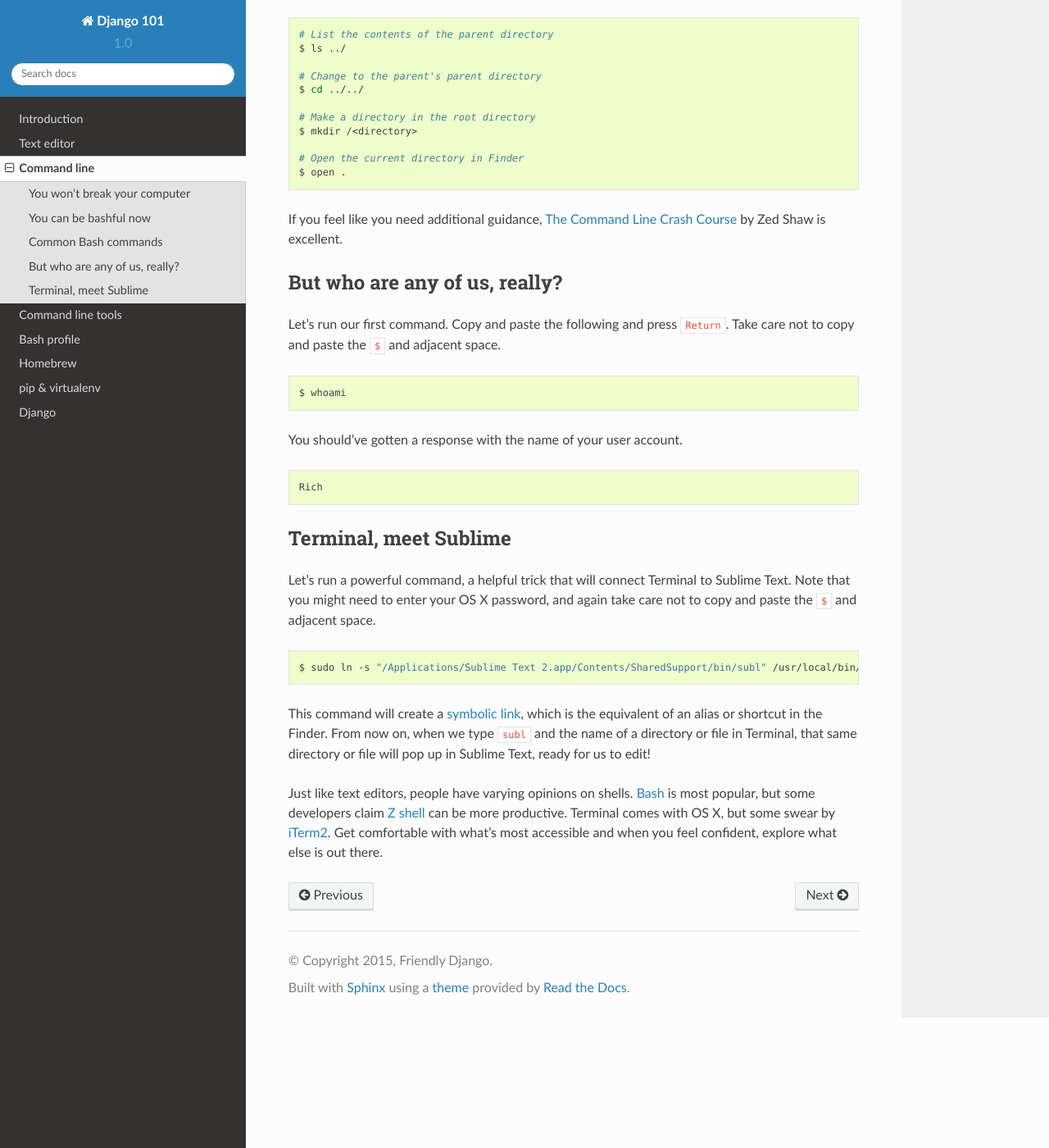
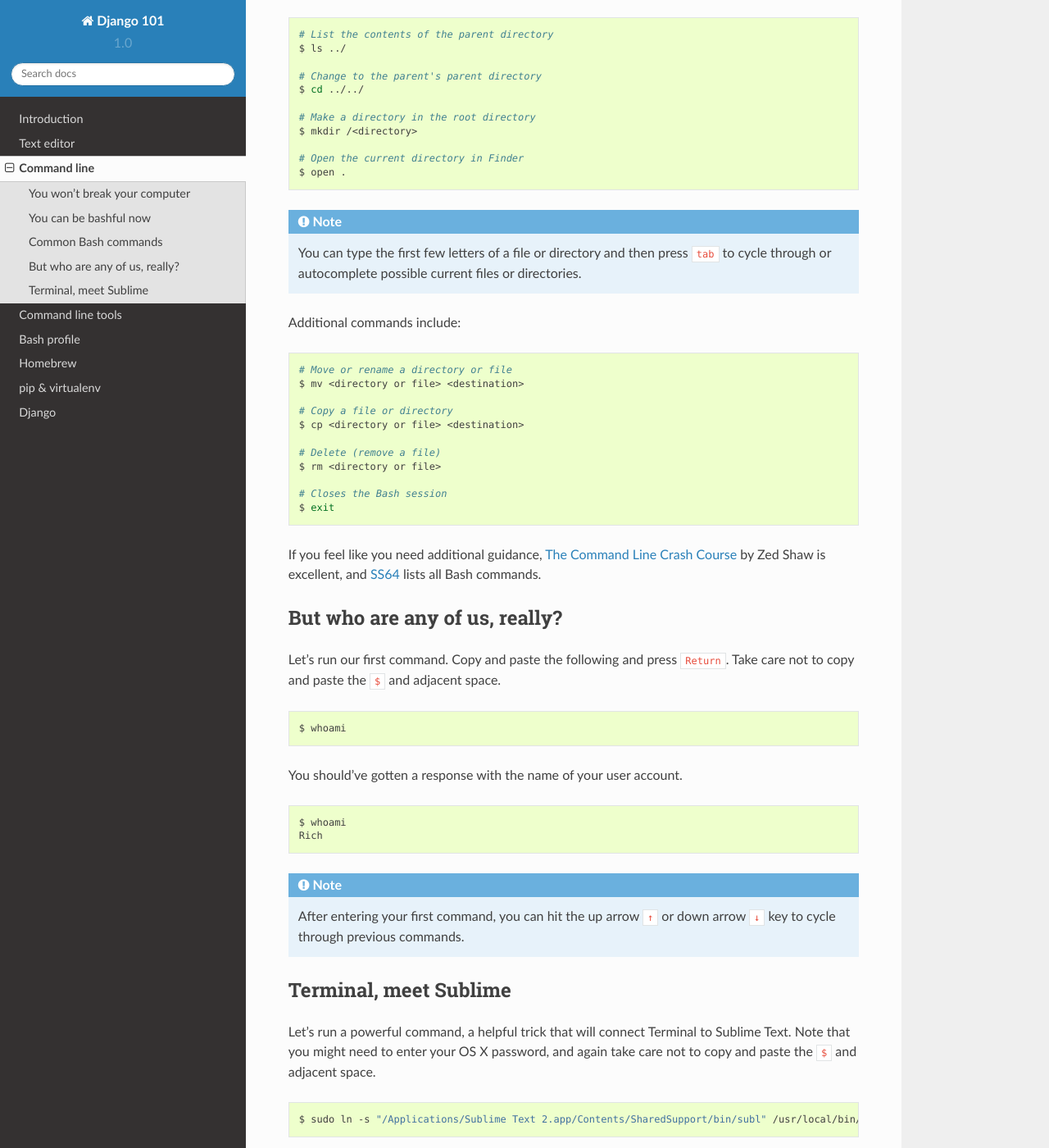
Before and after one commit to MikeTam1021/friendly-101, a Sphinx documentation site: the page built from docs/commandline.rst, in a window 1280 px wide and 1400 px high, scrolled down 3010 px. Shown: the whole window at 82% size. Built offline with Sphinx 7.4.7 and the Read the Docs theme 2.0.0, drawn with Linux system fonts in a browser that asks for light colours.

```diff
--- a/docs/bashprofile.rst
+++ b/docs/bashprofile.rst
@@ -42,7 +42,7 @@ Understanding your PATH
 The first edit to your Bash profile is to correct your |PATH|_. ``$PATH`` is an **environment variable**, which simply means that it represents some small bit of data while you use Terminal. Specifically, ``$PATH`` contains a list of file system paths where the operating system can find programs to run.
 
 .. |PATH| replace:: ``$PATH``
-.. _PATH: http://en.wikipedia.org/wiki/PATH_%28variable%29
+.. _PATH: https://en.wikipedia.org/wiki/PATH_%28variable%29
 
 When a developer runs a program in Bash, the operating system will sequentially look for the program in each of the paths that ``$PATH`` contains, starting with the first path listed. If the operating system can't find the program in the first path, it looks for the same program in the second path, and so on, until either eventually finding and running the program or returning an error if the program couldn't be found.
 
--- a/docs/commandline.rst
+++ b/docs/commandline.rst
@@ -24,7 +24,7 @@ Open a Finder window, navigate to the ``Applications`` folder, then the ``Utilit
 .. figure:: img/command_line-terminal.png
    :alt: Terminal
 
-The first line tells me when I last started a Bash session (``Last login: Mon Feb 5 09:58:08``) and on which `Teletypes <http://en.wikipedia.org/wiki/Teleprinter>`_ (``ttys000``), although today the equivalent is simply a tab in Terminal, much like a tab in a web browser. The second line tells me the name of my computer on the network (``Rich``), my current directory (``~``, which is my home directory), the name of my user account (``rich``), and the symbol indicating a prompt for user input (``$``).
+The first line tells me when I last started a Bash session (``Last login: Mon Feb 5 09:58:08``) and on which `Teletypes <https://en.wikipedia.org/wiki/Teleprinter>`_ (``ttys000``), although today the equivalent is simply a tab in Terminal, much like a tab in a web browser. The second line tells me the name of my computer on the network (``Rich``), my current directory (``~``, which is my home directory), the name of my user account (``rich``), and the symbol indicating a prompt for user input (``$``).
 
 Feel free to trick it out in the preferences. I like to make mine look like `The Matrix <http://www.imdb.com/media/rm541630976/tt0133093>`_.
 
@@ -94,7 +94,27 @@ These commands and others can be combined in interesting ways that would be diff
    # Open the current directory in Finder
    $ open .
 
-If you feel like you need additional guidance, `The Command Line Crash Course <http://cli.learncodethehardway.org/book/>`_ by Zed Shaw is excellent.
+.. note::
+
+   You can type the first few letters of a file or directory and then press ``tab`` to cycle through or autocomplete possible current files or directories.
+
+Additional commands include:
+
+.. code-block:: bash
+
+   # Move or rename a directory or file
+   $ mv <directory or file> <destination>
+
+   # Copy a file or directory
+   $ cp <directory or file> <destination>
+
+   # Delete (remove a file)
+   $ rm <directory or file>
+
+   # Closes the Bash session
+   $ exit
+
+If you feel like you need additional guidance, `The Command Line Crash Course <http://cli.learncodethehardway.org/book/>`_ by Zed Shaw is excellent, and `SS64 <http://ss64.com/>`_ lists all Bash commands.
 
 But who are any of us, really?
 ------------------------------
@@ -109,7 +129,12 @@ You should've gotten a response with the name of your user account.
 
 .. code-block:: bash
 
+   $ whoami
    Rich
+
+.. note::
+
+   After entering your first command, you can hit the up arrow ``↑`` or down arrow ``↓`` key to cycle through previous commands.
 
 .. _terminal_meet_sublime:
 
@@ -122,6 +147,6 @@ Let's run a powerful command, a helpful trick that will connect Terminal to Subl
 
    $ sudo ln -s "/Applications/Sublime Text 2.app/Contents/SharedSupport/bin/subl" /usr/local/bin/subl
 
-This command will create a `symbolic link <http://en.wikipedia.org/wiki/Symbolic_link>`_, which is the equivalent of an alias or shortcut in the Finder. From now on, when we type ``subl`` and the name of a directory or file in Terminal, that same directory or file will pop up in Sublime Text, ready for us to edit!
+This command will create a `symbolic link <https://en.wikipedia.org/wiki/Symbolic_link>`_, which is the equivalent of an alias or shortcut in the Finder. From now on, when we type ``subl`` and the name of a directory or file in Terminal, that same directory or file will pop up in Sublime Text, ready for us to edit!
 
 Just like text editors, people have varying opinions on shells. `Bash <https://en.wikipedia.org/wiki/Bash_(Unix_shell)>`_ is most popular, but some developers claim `Z shell <https://en.wikipedia.org/wiki/Z_shell>`_ can be more productive. Terminal comes with OS X, but some swear by `iTerm2 <http://iterm2.com/>`_. Get comfortable with what's most accessible and when you feel confident, explore what else is out there.
--- a/docs/commandlinetools.rst
+++ b/docs/commandlinetools.rst
@@ -13,7 +13,7 @@ The DMG you downloaded is known as a **binary**, which was *compiled* from sourc
 Installing the tools
 --------------------
 
-Compiling on OS X requires the `GNU Compiler Collection <http://en.wikipedia.org/wiki/GNU_Compiler_Collection>`_, or GCC, and is included in the **Command Line Tools** software by Apple. Although you can download the Command Line Tools from the `Apple Developer website <https://developer.apple.com/downloads/>`_, it is often more convenient to simply download and install it from the command line.
+Compiling on OS X requires the `GNU Compiler Collection <https://en.wikipedia.org/wiki/GNU_Compiler_Collection>`_, or GCC, and is included in the **Command Line Tools** software by Apple. Although you can download the Command Line Tools from the `Apple Developer website <https://developer.apple.com/downloads/>`_, it is often more convenient to simply download and install it from the command line.
 
 Open Terminal, copy and paste the following, and press ``Return``. Review the :ref:`Command line` lesson if necessary.
 
```
Also changed, not shown: docs/introduction.rst (+15 -0 lines), docs/texteditor.rst (+8 -8 lines).
